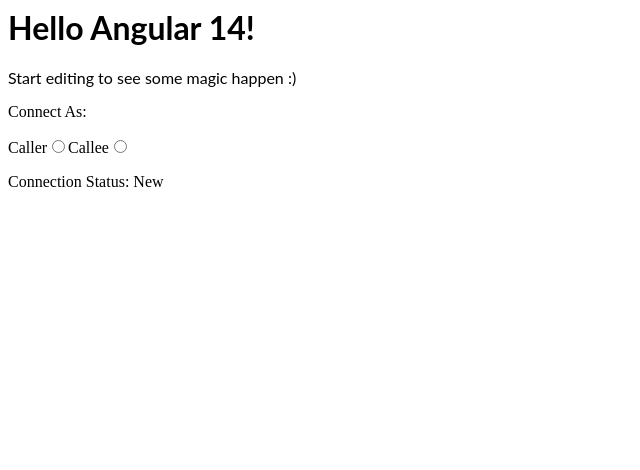
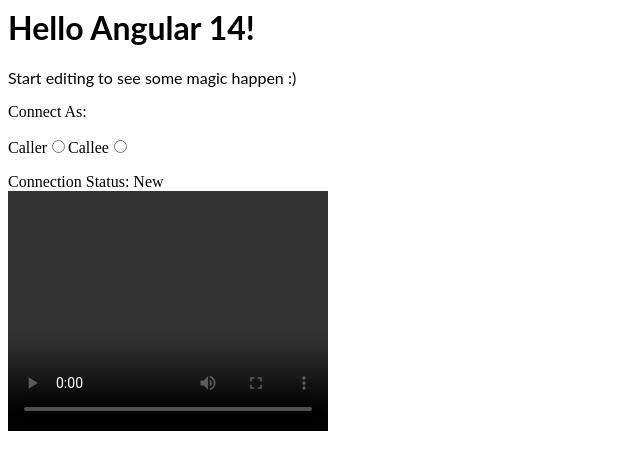
Before and after one commit to dhruvkant/web-rtc-test, an Angular app: page / in a window 1280 px wide. Shown: the top 470 px of the page, without its empty margins (0-640 px from the left). Built offline with nearby package versions, Linux system fonts and the light colour scheme; no server answers.

Commit message:
2 files modified

```diff
--- a/src/app/call/call.component.html
+++ b/src/app/call/call.component.html
@@ -20,3 +20,8 @@
   <button hidden (click)="close()">Close Connection</button>
   <div>Connection Status: {{ peerConnection.connectionState | titlecase }}</div>
 </div>
+
+<div>
+  <video #videoElement width="320" height="240" controls>
+  </video>
+</div>
--- a/src/app/call/call.component.ts
+++ b/src/app/call/call.component.ts
@@ -56,6 +56,10 @@
         event.streams[0]
       );
       source.connect(this.audioContext.destination);
+      const remoteVideo: HTMLVideoElement =
+        document.querySelector('#videoElement');
+      const [remoteStream] = event.streams;
+      remoteVideo.srcObject = remoteStream;
     });
   }
 
```
